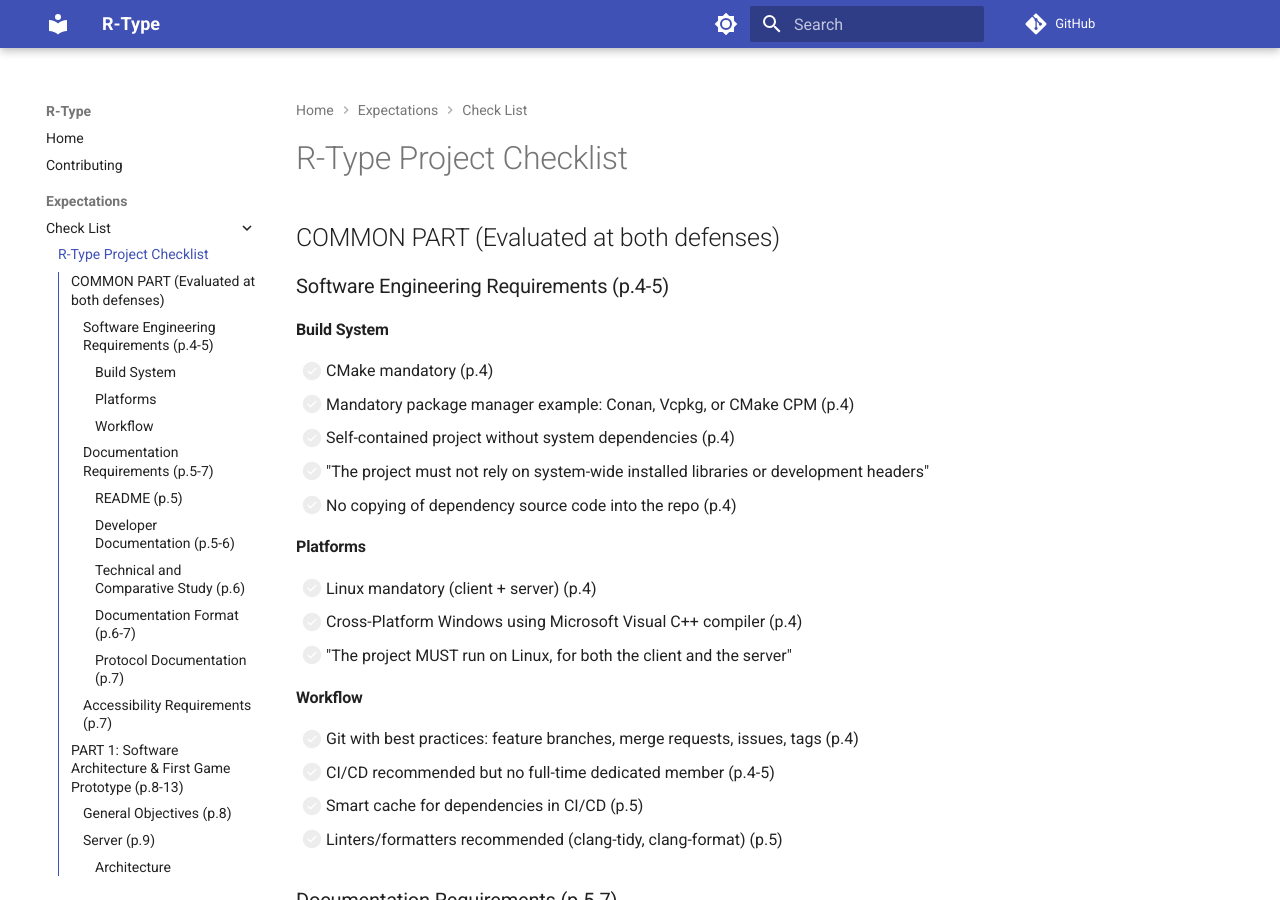
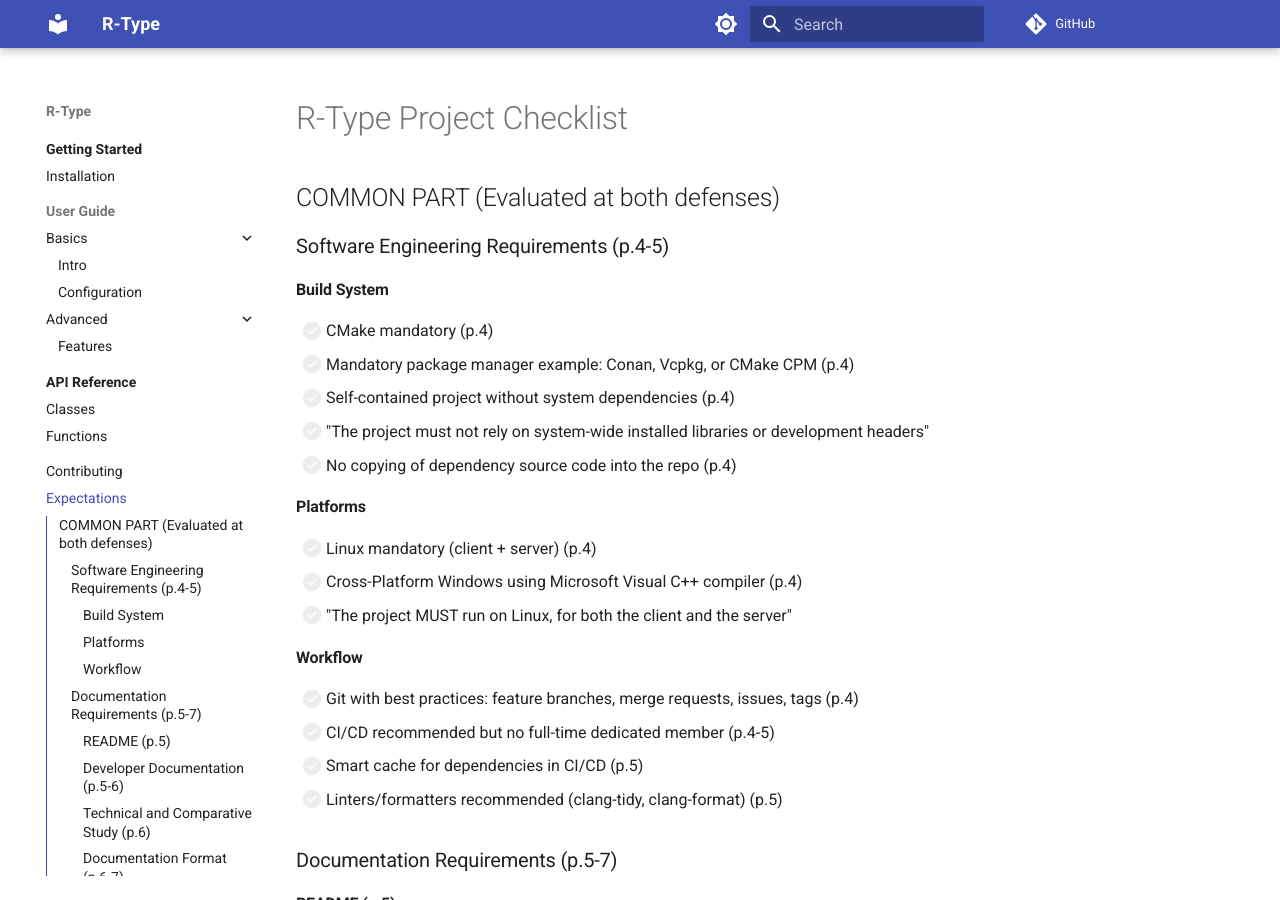
Before and after one commit to eliestroun14/R-Type, an MkDocs documentation site: the page built from docs/expectations.md, in a window 1280 px wide and 900 px high. Built offline with MkDocs 1.6.1 and Material for MkDocs 9.7.7, drawn with Linux system fonts in a browser that asks for light colours; comment, search, counter and statistics services are not loaded.

Commit message:
docs(.): test

```diff
--- a/mkdocs.yml
+++ b/mkdocs.yml
@@ -86,10 +86,23 @@ markdown_extensions:
 # Navigation
 nav:
   - Home: index.md
-  - Contributing: Contributing/contributing.md
-  - Expectations:
-    - Check List:
-      - Expectations/CheckList/expectations.md
-    - Expectations/test.md
-    - Test:
-      - Expectations/test/test.md
+
+  - Getting Started:
+    - getting-started/index.md
+    - Installation: getting-started/install.md
+
+  - User Guide:
+    - Basics:
+      - guide/basics/intro.md
+      - Configuration: guide/basics/config.md
+    - Advanced:
+      - guide/advanced/features.md
+
+  - API Reference:
+    - api/index.md
+    - Classes: api/classes.md
+    - Functions: api/functions.md
+
+  - Contributing: contributing.md
+  - Expectations: expectations.md
+  - GitHub: https://github.com/eliestroun14/R-Type
```
Also changed, not shown: docs/Expectations/test.md (deleted, +0 -11 lines), docs/api/classes.md (added), docs/api/functions.md (added), docs/api/index.md (added), docs/contributing.md (renamed from docs/Contributing/contributing.md), docs/expectations.md (renamed from docs/Expectations/CheckList/expectations.md), docs/getting-started/index.md (added), docs/getting-started/install.md (added), docs/guide/advanced/features.md (added), docs/guide/basics/config.md (added), docs/guide/basics/intro.md (added), 1 other file.
